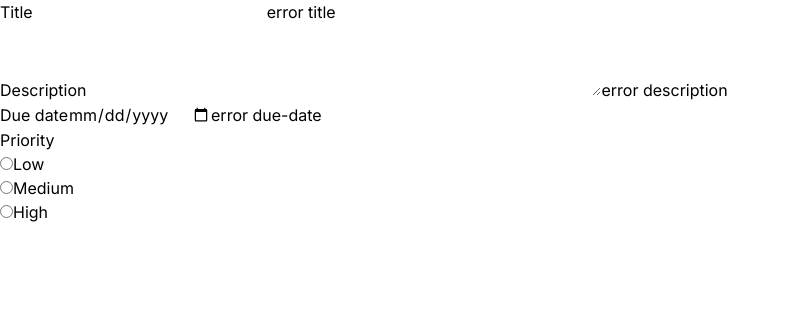
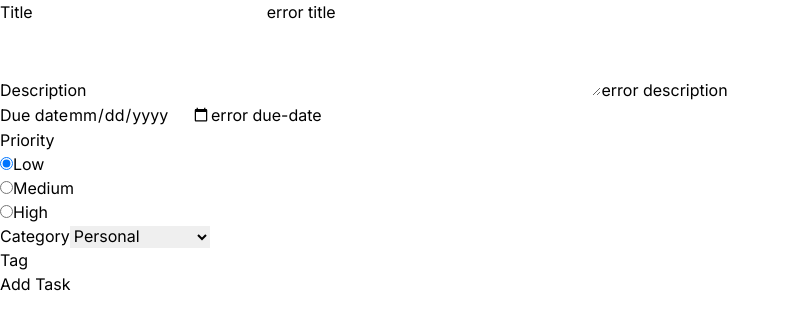
Before and after one commit to jiashao-dev/taskmagnet, a Next.js app: page /dashboard/create in a window 1280 px wide. Shown: the top 330 px of the page, without its empty margins (0-790 px from the left). Built offline with nearby package versions, Linux system fonts and the light colour scheme; no server answers.

Commit message:
feat: implement server handling for task creation

```diff
--- a/src/app/_actions/validate-user.ts
+++ b/src/app/_actions/validate-user.ts
@@ -1,7 +1,7 @@
 'use server';
 
-import { FieldError, MessageState } from "@/libs/definitions";
-import mongoClient from "@/libs/mongoClient";
+import { FieldError, MessageState } from "@/utils/definitions";
+import mongoClient from "@/utils/mongoClient";
 import bcrypt from "bcrypt";
 import { cookies } from "next/headers";
 import { redirect } from "next/navigation";
--- a/src/app/_components/LoginForm.tsx
+++ b/src/app/_components/LoginForm.tsx
@@ -3,7 +3,7 @@
 import { useFormState } from "react-dom";
 import { validateUser } from "../_actions/validate-user";
 import clsx from "clsx";
-import { MessageState } from "@/libs/definitions";
+import { MessageState } from "@/utils/definitions";
 import { SubmitButton } from "@/components/SubmitButton";
 
 export default function LoginForm() {
--- /dev/null
+++ b/src/app/dashboard/create/_actions/taskAction.tsx
@@ -0,0 +1,46 @@
+"use server"
+
+import { FieldError, Task } from "@/utils/definitions";
+import mongoClient from "@/utils/mongoClient";
+import { cookies } from "next/headers";
+import "server-only";
+
+export async function addTask(formData: FormData) {
+    const fieldErrors: FieldError = {};
+
+    const { title, description, dueDate, priority, category, tag } = Object.fromEntries(formData);
+
+    if (!title) {
+        fieldErrors.title = "Title is required.";
+        console.log("no title");
+        return;
+    }
+
+    const username = cookies().get('user')?.value;
+    if (!username) {
+        console.log("no user");
+        return;
+    }
+
+    try {
+        await mongoClient.connect();
+        const taskCollection = mongoClient.db().collection('task');
+
+        const newTask: Task = {
+            title: title.toString(),
+            description: description?.toString(),
+            dueDate: dueDate ? new Date(dueDate.toString()) : undefined,
+            priority: priority?.toString(),
+            category: category?.toString(),
+            tags: tag ? [tag.toString()] : undefined,
+            belongsTo: username,
+        };
+
+        const res = await taskCollection.insertOne(newTask);
+        console.log(res);
+    } catch (error) {
+        console.log(error);
+    } finally {
+        await mongoClient.close();
+    }
+}
--- a/src/app/dashboard/create/page.tsx
+++ b/src/app/dashboard/create/page.tsx
@@ -1,14 +1,17 @@
+import { SubmitButton } from "../../../components/SubmitButton";
+import { addTask } from "./_actions/taskAction";
+
 export default function Page() {
     return (
-        <form>
+        <form action={addTask}>
             <div>
                 <label htmlFor="title">Title</label>
                 <input
                     id="title"
                     type="text"
                     name="title"
-                    required
-                    aria-required
+                    // required
+                    // aria-required
                 />
                 <label htmlFor="title">error title</label>
             </div>
@@ -22,9 +25,7 @@ export default function Page() {
                 <input
                     id="due-date"
                     type="date"
-                    name="due-date"
-                    required
-                    aria-required
+                    name="dueDate"
                 />
                 <label htmlFor="due-date">error due-date</label>
             </div>
@@ -37,6 +38,7 @@ export default function Page() {
                             type="radio"
                             name="priority"
                             value={"low"}
+                            defaultChecked
                         />
                         <label htmlFor="low-priority">Low</label>
                     </div>
@@ -62,6 +64,24 @@ export default function Page() {
                     </div>
                 </div>
             </fieldset>
+            <div>
+                <label htmlFor="category">Category</label>
+                <select id="category" name="category" defaultValue={"personal"}>
+                    <option disabled>Select category</option>
+                    <option value="personal">Personal</option>
+                    <option value="work">Work</option>
+                    <option value="home">Home</option>
+                </select>
+            </div>
+            <div>
+                <label htmlFor="tag">Tag</label>
+                <input
+                    id="tag"
+                    type="text"
+                    name="tag"
+                />
+            </div>
+            <SubmitButton title="Add Task" />
         </form>
     );
 }
--- a/src/app/register/_actions/register-user.ts
+++ b/src/app/register/_actions/register-user.ts
@@ -1,7 +1,7 @@
 'use server'
 
-import { FieldError, MessageState } from "@/libs/definitions";
-import mongoClient from "@/libs/mongoClient"
+import { FieldError, MessageState } from "@/utils/definitions";
+import mongoClient from "@/utils/mongoClient"
 import bcrypt from "bcrypt";
 
 export async function registerUser(prevState: MessageState, formData: FormData) {
--- a/src/app/register/_components/RegisterForm.tsx
+++ b/src/app/register/_components/RegisterForm.tsx
@@ -2,7 +2,7 @@
 
 import { useFormState } from "react-dom";
 import { registerUser } from "../_actions/register-user";
-import { MessageState } from "@/libs/definitions";
+import { MessageState } from "@/utils/definitions";
 import clsx from "clsx";
 import { SubmitButton } from "@/components/SubmitButton";
 
--- /dev/null
+++ b/src/utils/definitions.ts
@@ -0,0 +1,19 @@
+export type FieldError = {
+    [elementId: string]: string
+}
+
+export interface MessageState {
+    summary: string;
+    isError: boolean;
+    errors?: FieldError,
+}
+
+export interface Task {
+    title: string;
+    description?: string;
+    dueDate?: Date;
+    priority?: string;
+    category?: string;
+    tags?: string[];
+    belongsTo: string,
+}
```
Also changed, not shown: src/libs/definitions.ts (deleted, +0 -9 lines), src/utils/mongoClient.ts (renamed from src/libs/mongoClient.ts).
